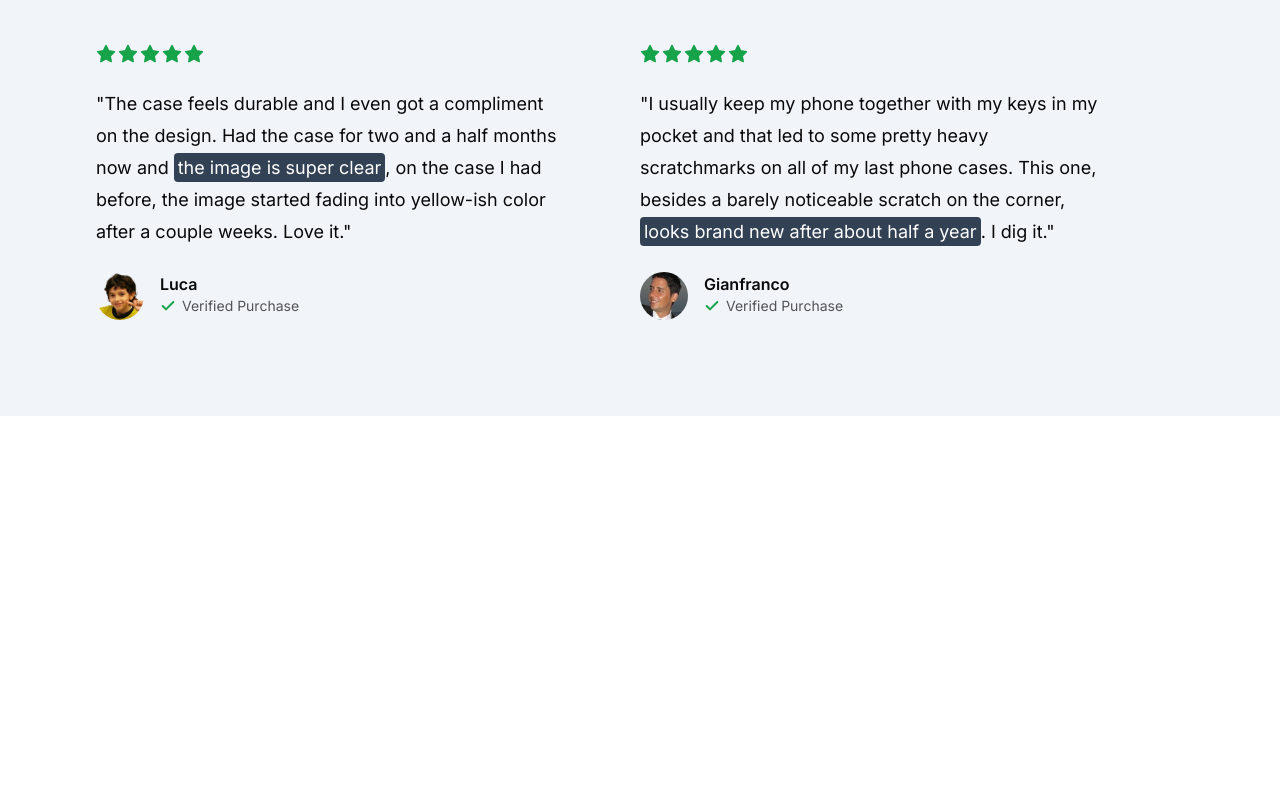
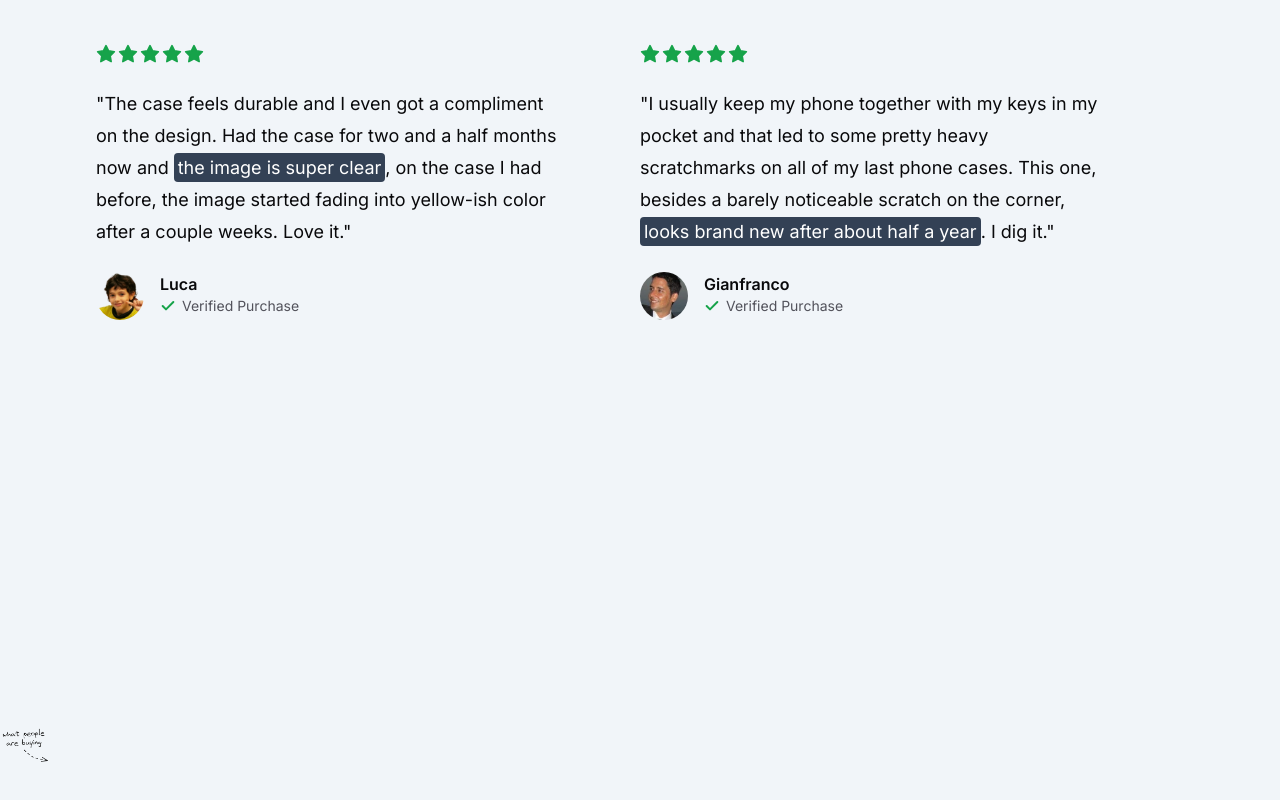
Before and after one commit to gianfranco2605/e-commerce-casenavas, a Next.js app: page / in a window 1280 px wide. Shown: the part 1350-2150 px from the top of the page. Before the commit the page ends 1766 px from the top, so only its background shows below. Built offline with nearby package versions, Linux system fonts and the light colour scheme; no server answers.

Commit message:
Review component

```diff
--- a/src/app/page.tsx
+++ b/src/app/page.tsx
@@ -3,6 +3,7 @@
 import { Check, Star } from "lucide-react";
 import Phone from "@/components/Phone";
 import { Icons } from "@/components/Icons";
+import Reviews from "@/components/Reviews";
 
 export default function Home() {
   return (
@@ -212,6 +213,9 @@
             </div>
           </div>
         </MaxWidthWrapper>
+        <div className="pt-16">
+          <Reviews />
+        </div>
       </section>
     </div>
   );
--- /dev/null
+++ b/src/components/Reviews.tsx
@@ -0,0 +1,49 @@
+"use client";
+import React, { useRef } from "react";
+import MaxWidthWrapper from "./MaxWidthWrapper";
+import Image from "next/image";
+import { useInView } from "framer-motion";
+
+const PHONES = [
+  "/testimonials/1.jpg",
+  "/testimonials/2.jpg",
+  "/testimonials/3.jpg",
+  "/testimonials/4.jpg",
+  "/testimonials/5.jpg",
+  "/testimonials/6.jpg",
+];
+
+function splitArray<T>(array: Array<T>, numParts: number) {
+  const result: Array<Array<T>> = [];
+}
+
+function ReviewGrid() {
+  const containerRef = useRef<HTMLDivElement | null>(null);
+  const isInView = useInView(containerRef, { once: true, amount: 0.4 });
+  const columns = splitArray(PHONES, 3);
+
+  return (
+    <div
+      ref={containerRef}
+      className="relative -mx-4 mt-16 grid h-[49rem] max-h-[150vh] grid-cols-1 items-start gap-8 overflow-hidden px-4 sm:mt-20 md:grid-cols-2 lg:grid-cols-3 "
+    ></div>
+  );
+}
+
+const Reviews = () => {
+  return (
+    <MaxWidthWrapper className="relative max-w-5xl">
+      <Image
+        src="/what-people-are-buying.png"
+        className="absolute select-none hidden xl:block -left-32 top-1/3"
+        width={50}
+        height={50}
+        alt="people"
+      />
+
+      <ReviewGrid />
+    </MaxWidthWrapper>
+  );
+};
+
+export default Reviews;
```
Also changed, not shown: package.json (+4 -3 lines), 2 other files (tests, documents, lock files or other folders).
